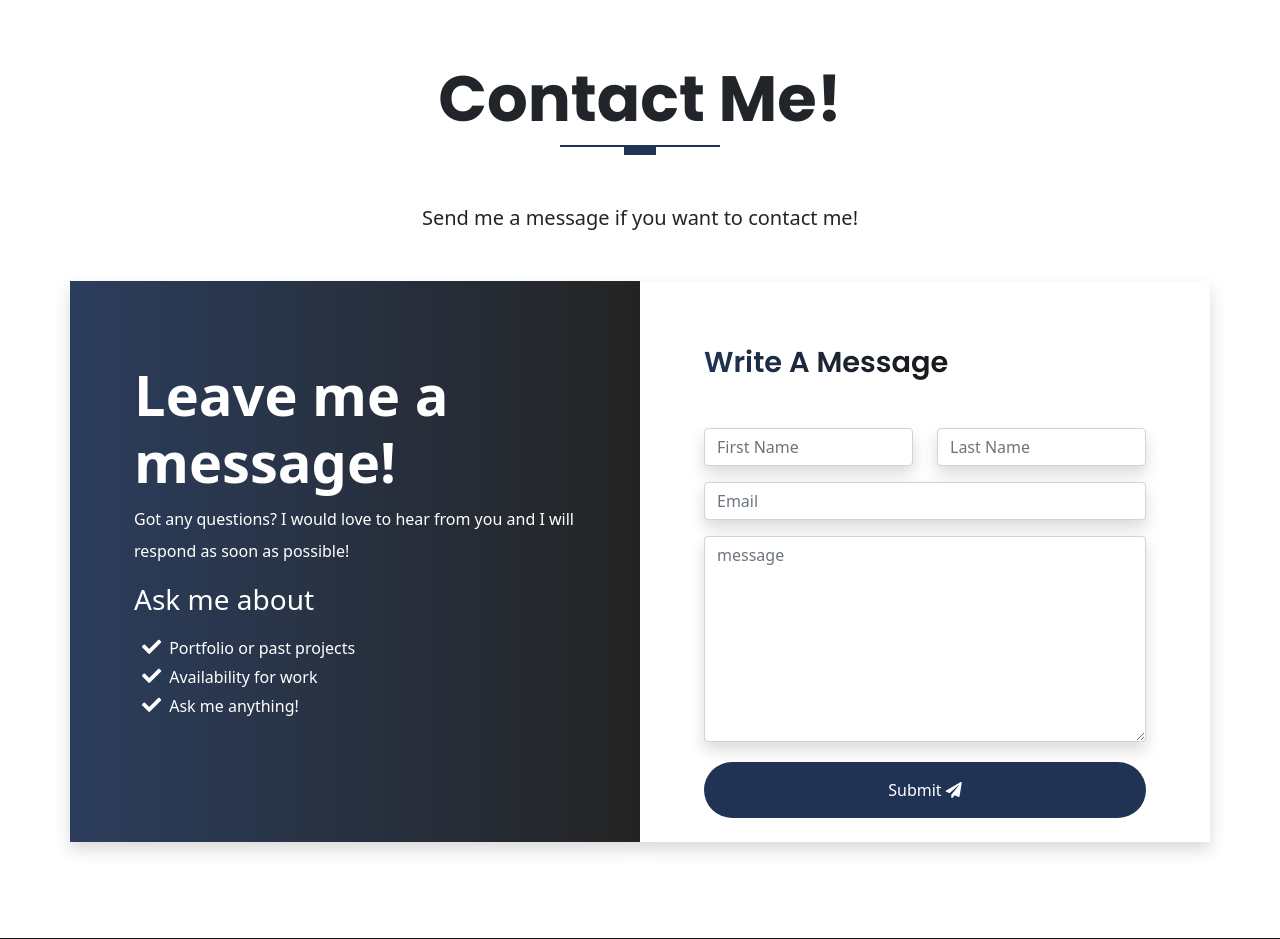
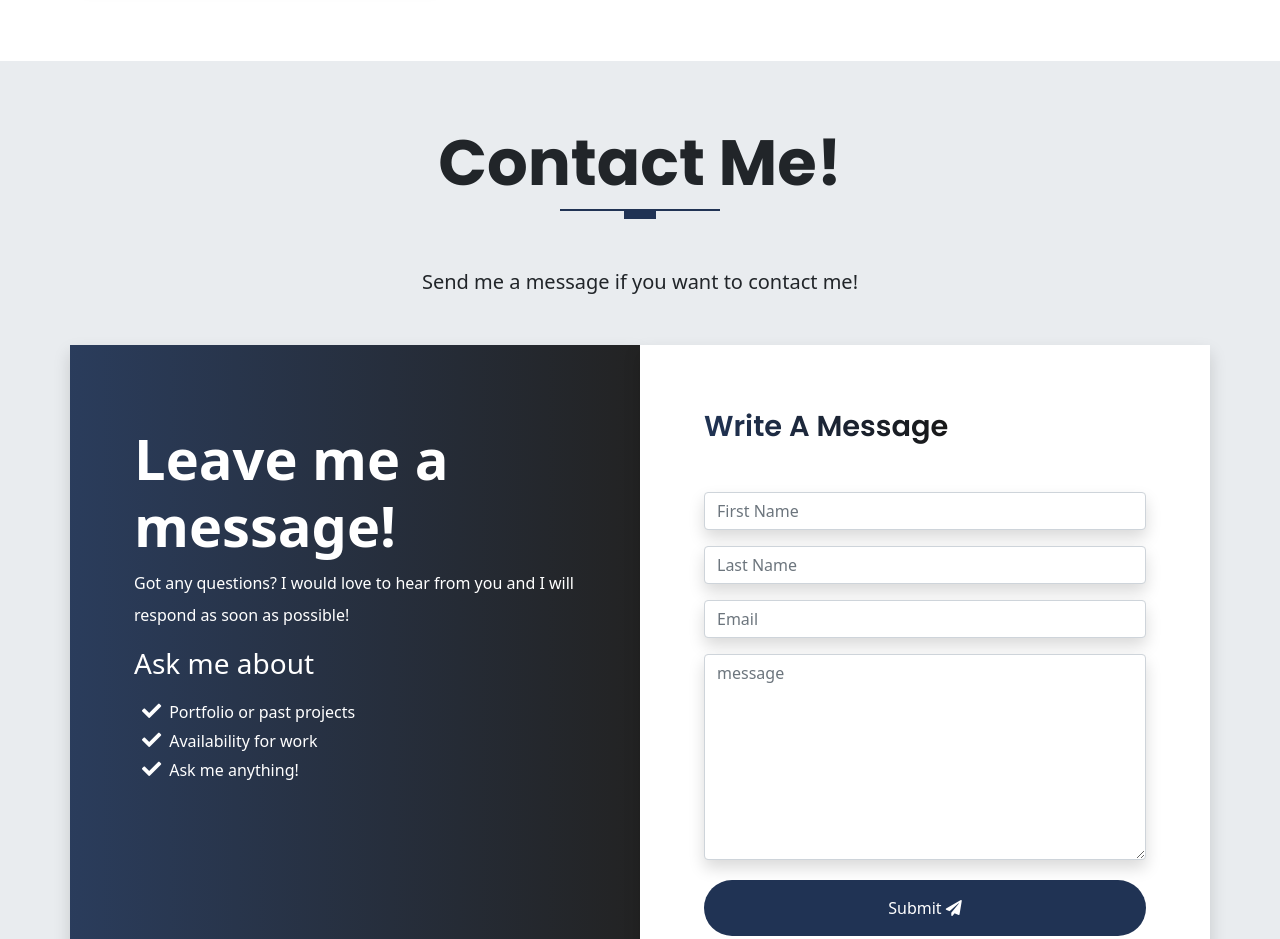
Before and after one commit to TutuyCosmos224/Portfolio-Website, a website: page index.html in a window 1280 px wide. Shown: the part 3066-4005 px from the top of the page. Drawn offline with nearby package versions, Linux system fonts and the light colour scheme.

Commit message:
test form

```diff
--- a/index.html
+++ b/index.html
@@ -315,17 +315,19 @@
                     <div class="form w-100 pb-2">
                         <h4 class="display-3--title mb-5">Write a message</h4>
                         <form name="contact-me" method="POST" data-netlify="true" class = "row">
-                            <div class="col-lg-6 col-md-6 mb-3">
+                            <div class="fields">
+                                <div class="field mb-3">
                                     <input type="text" placeholder="First Name" id="inputFirstName" class="shadow form-control font-control-lg" />
                                 </div>
-                            <div class="col-lg-6 col-md-6 mb-3">
+                                <div class="field mb-3">
                                     <input type="text" placeholder="Last Name" id="inputLastName" class="shadow form-control font-control-lg" />
                                 </div>
-                            <div class="col-lg-12 mb-3">
+                                <div class="field mb-3">
                                     <input type="email" placeholder="Email" id="inputEmail" class="shadow form-control font-control-lg" />
                                 </div>
-                            <div class="col-lg-12 mb-3">
+                                <div class="field mb-3">
                                     <textarea name="message" placeholder="message" id="message" rows="8" class="shadow form-control font-control-lg"></textarea>
+                                </div>
                             </div>
                             <div class="text-center d-grid mt-1">
                                 <button type="submit" class="btn btn-primary rounded-pill pt-3 pb-3" id="submit">
--- a/scss/sections/_contact-me.scss
+++ b/scss/sections/_contact-me.scss
@@ -1,7 +1,7 @@
 @use '../custom' as *;
 @use '../components/mixins' as *;
 
-.get-started{
+.contact-me{
     padding: 4rem 0;
     background-color: $gray-200;
 
```
Also changed, not shown: assets/css/style.css. Lines whose indentation alone changed are shown as unchanged.
